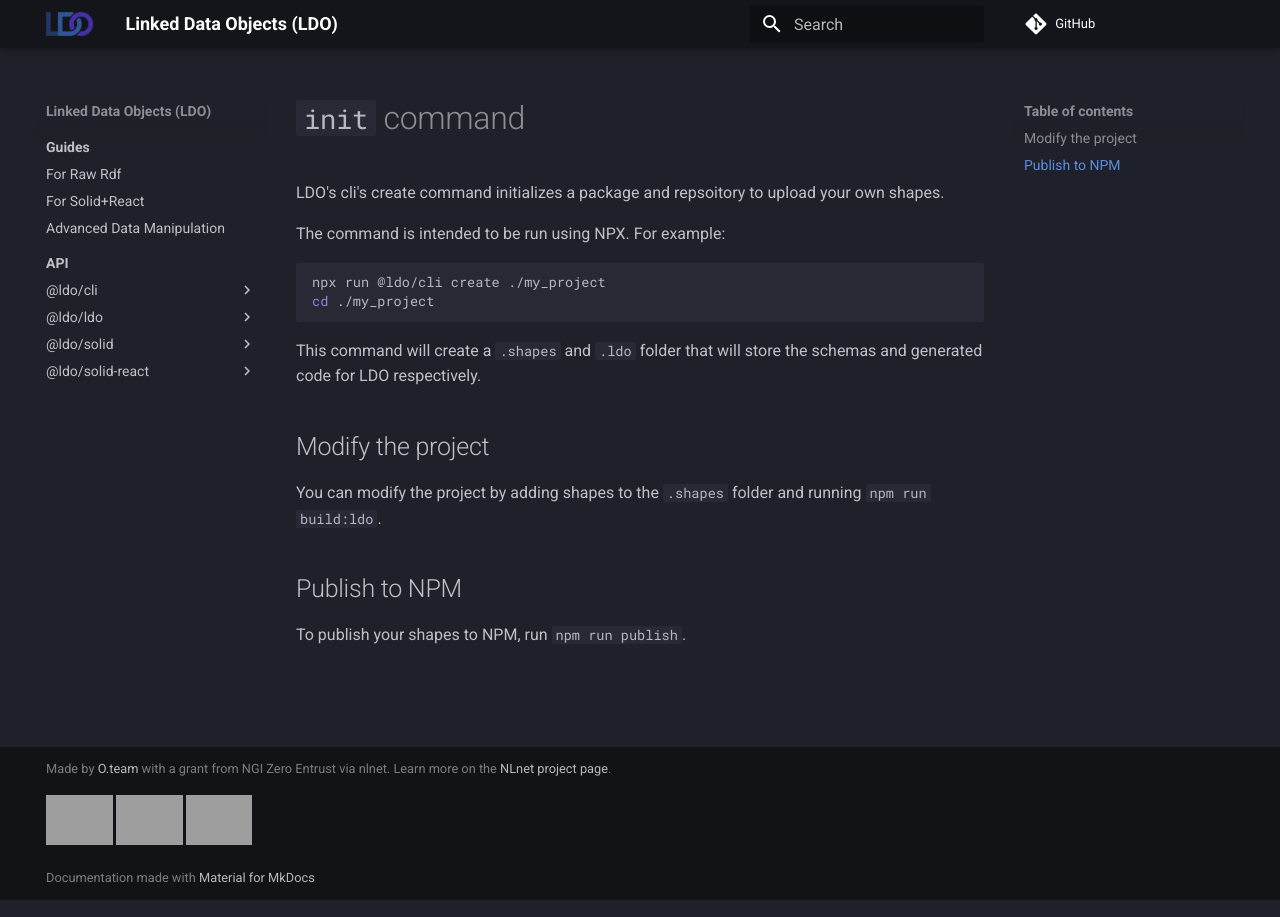
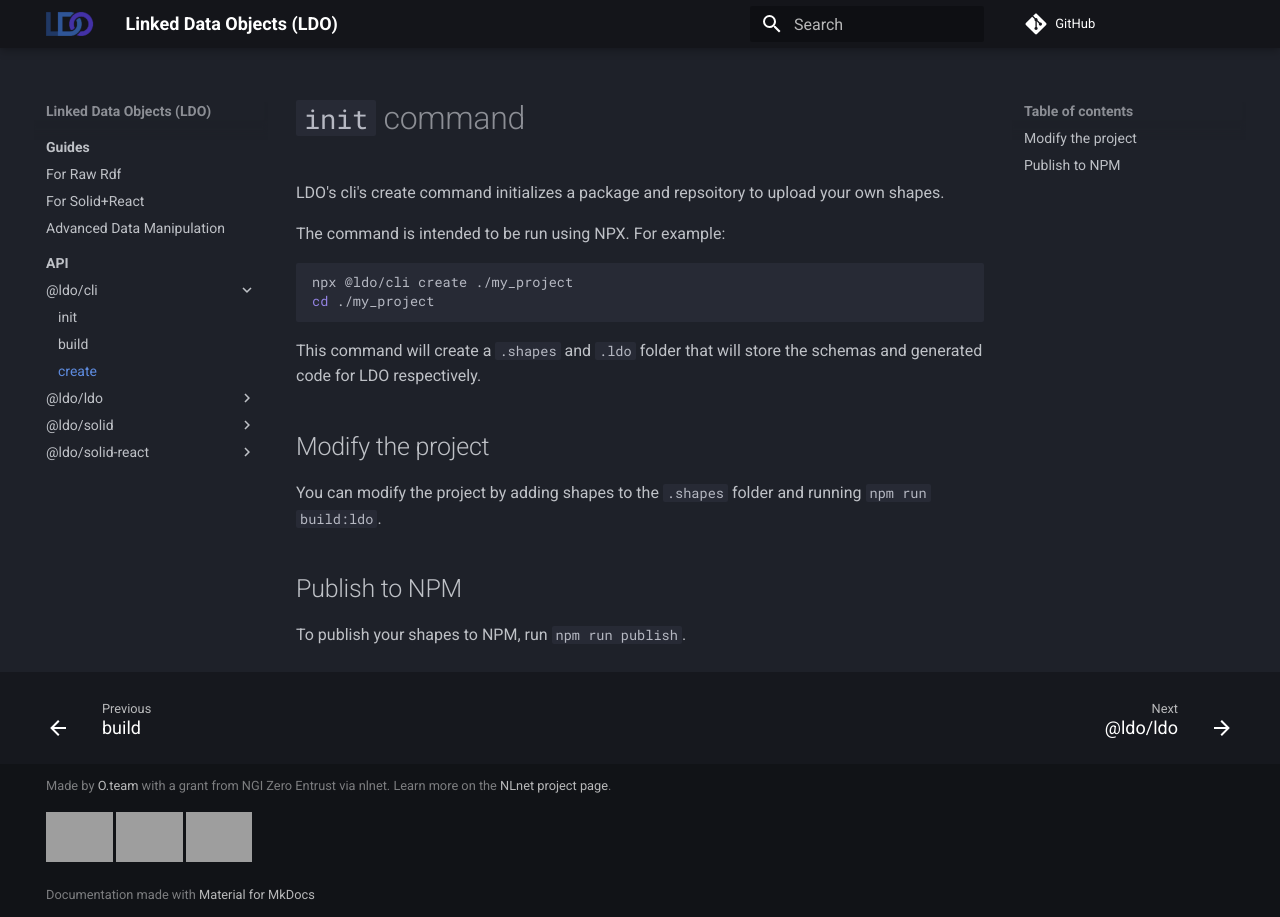
Before and after one commit to o-development/ldo.js.org, an MkDocs documentation site: the page built from docs/api/cli/create.md, in a window 1280 px wide, cut to the strip 0-917 px from the top of the page. Built offline with MkDocs 1.6.1 and Material for MkDocs 9.7.7, drawn with Linux system fonts in a browser that asks for light colours; comment, search, counter and statistics services are not loaded; some of the changed lines change nothing that is shown; grey boxes are pictures that could not be loaded.

Commit message:
Added additions to the mkdocs

````diff
--- a/docs/api/cli/create.md
+++ b/docs/api/cli/create.md
@@ -5,7 +5,7 @@
 The command is intended to be run using NPX. For example:
 
 ```bash
-npx run @ldo/cli create ./my_project
+npx @ldo/cli create ./my_project
 cd ./my_project
 ```
 
--- a/mkdocs.yml
+++ b/mkdocs.yml
@@ -26,6 +26,7 @@
       - 'api/cli/index.md'
       - init: 'api/cli/init.md'
       - build: 'api/cli/build.md'
+      - create: 'api/cli/create.md'
     - '@ldo/ldo':
       - 'api/ldo/index.md'
       - LdoBase: 'api/ldo/LdoBase.md'
@@ -52,6 +53,7 @@
       - SolidLdoDataset: 'api/solid/classes/SolidLdoDataset.md'
       - LeafUri: 'api/solid/types/LeafUri.md'
       - ContainerUri: 'api/solid/types/ContainerUri.md'
+      - Resource: 'api/solid/classes/Resource.md'
       - Leaf: 'api/solid/classes/Leaf.md'
       - Container: 'api/solid/classes/Container.md'
       - checkRootContainer: 'api/solid/functions/checkRootContainer.md'
@@ -74,6 +76,9 @@
       - useRootContainer: 'api/solid-react/useRootContainer.md'
       - useSolidAuth: 'api/solid-react/useSolidAuth.md'
       - useSubject: 'api/solid-react/useSubject.md'
+      - useMatchSubject: 'api/solid-react/useMatchSubject.md'
+      - useMatchObject: 'api/solid-react/useMatchObject.md'
+      - useSubscribeToResource: 'api/solid-react/useSubscribeToResource.md'
 
     # - '@ldo/jsonld-dataset-proxy': 'api/jsonld-dataset-proxy/index.md'
     # - '@ldo/dataset': 'api/dataset/index.md'
````
